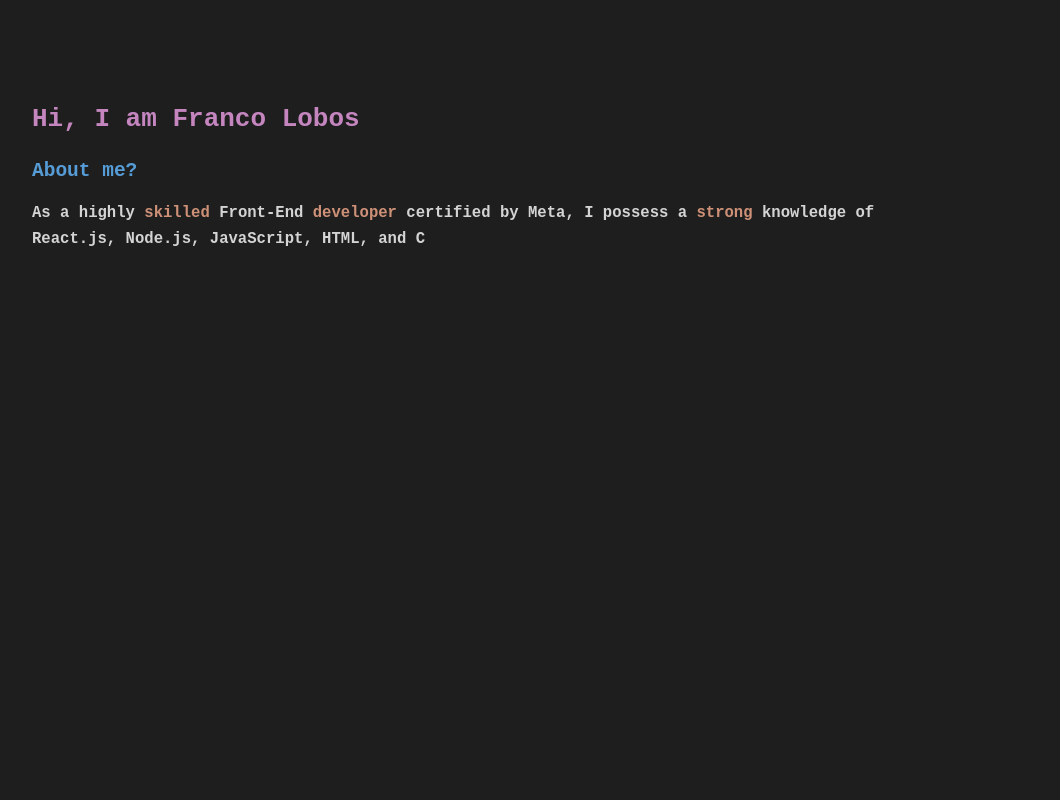
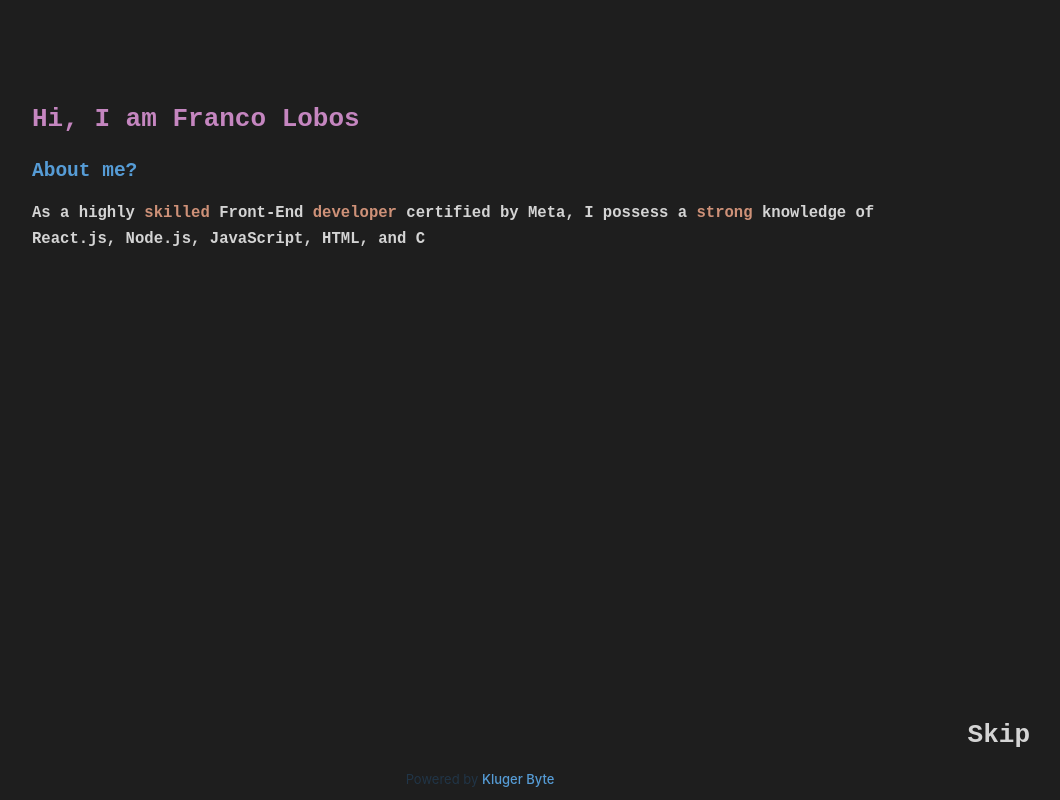
Before and after one commit to Franco-Lobos/Portfolio, a React (Vite) app: page / in a window 1280 px wide. Shown: the whole page, without its empty margins (160-1220 px from the left). Built offline with nearby package versions, Linux system fonts and the light colour scheme.

Commit message:
porfolioUpdate

```diff
--- a/src/components/Template/Template.jsx
+++ b/src/components/Template/Template.jsx
@@ -5,6 +5,7 @@ import '../../styles/template.css'
 import HeaderMain from "./header/HeaderMain";
 
 import DinamicBody from "./DinamicBody";
+import FooterMain from "./header/Footer";
 
 const Template = ()=>{
 
@@ -55,6 +56,7 @@ const Template = ()=>{
                 :
                 ""
             }
+            <FooterMain></FooterMain>
         </div>
     )
 };
--- /dev/null
+++ b/src/components/Template/header/Footer.jsx
@@ -0,0 +1,17 @@
+import "../../../styles/header.css"
+
+import HeaderLink from "./HeaderLink"
+
+
+const FooterMain = ()=>{
+
+    return(
+        <div id="footer-main">
+           <p>
+            Powered by <a href="https://www.klugerbyte.com" target="_blank">Kluger Byte</a>
+           </p>
+        </div>
+    )
+}
+
+export default FooterMain;
--- a/src/constants/WorksConst.jsx
+++ b/src/constants/WorksConst.jsx
@@ -45,7 +45,6 @@ export const WorksConst = {
             country: 'Andorra'
         },
 
-
         {
             name: `Maño Manitas`,
             description: `WordPress page in wich, as a colaborator,  I added some Personalized shortcodes. `,
@@ -53,6 +52,15 @@ export const WorksConst = {
             keyWords: [`WordPress`,`PHP`, `HTML`, `CSS`],
             date: `08/09/22`,
             country: 'España'
+        },
+
+        {
+            name: `Baestic`,
+            description: `WordPress web site for an IT company`,
+            link: `https://baestic.com/`,
+            keyWords: [`WordPress`,`CSS`],
+            date: `08/09/22`,
+            country: 'Andorra'
         },
 
         {
--- a/src/styles/header.css
+++ b/src/styles/header.css
@@ -11,6 +11,16 @@
     text-align: center;
     padding: 1rem;
     z-index: 2;
+}
+
+#footer-main{
+    position: absolute;
+    bottom: 0;
+    left: 0;
+    right: 0;
+    margin: 0 auto;
+    width: 80vw;
+    text-align: center;
 }
 
 .header-link-card{
--- a/src/styles/school.css
+++ b/src/styles/school.css
@@ -17,7 +17,7 @@
 
     display: grid;
     grid-template-rows: 1fr 6fr;
-    gap: 2rem;
+    gap: 1rem;
 }
 
 .school-title,
```
Also changed, not shown: 1 other file (tests, documents, lock files or other folders).
